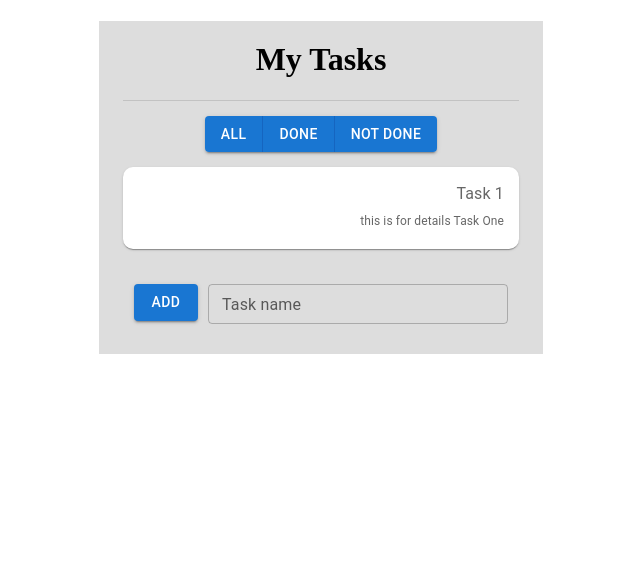
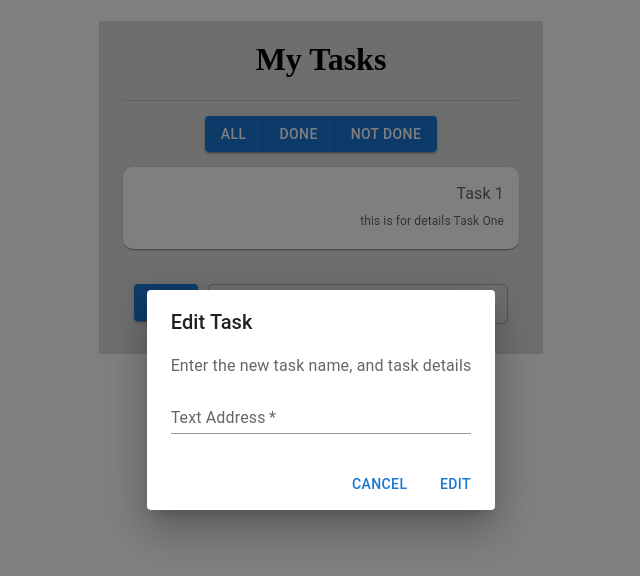
Before and after one commit to Amr-Safwat/Todo-list, a React (Vite) app: page / in a window 1280 px wide. Both pictures are taken after a click on the button 517 px from the left and 208 px from the top of the page. Shown: the top 576 px of the page, without its empty margins (319-959 px from the left). Built offline with nearby package versions, Linux system fonts and the light colour scheme; some icons are missing.

Commit message:
Create function to update tasks

```diff
--- a/src/components/Todo.jsx
+++ b/src/components/Todo.jsx
@@ -15,8 +15,9 @@ import DialogTitle from '@mui/material/DialogTitle';
 import DialogActions from '@mui/material/DialogActions';
 import DialogContent from '@mui/material/DialogContent';
 import DialogContentText from '@mui/material/DialogContentText';
+import {TextField} from '@mui/material';
 
-export default function Todo({task, setTasks, handleCheck, handleDelete}) {
+export default function Todo({task, handleCheck, handleDelete, handleEdit}) {
   const [open, setOpen] = React.useState(false);
   // Open and close to alert
   const handleClickOpen = () => {
@@ -28,6 +29,27 @@ export default function Todo({task, setTasks, handleCheck, handleDelete}) {
     value? handleDelete(task.id) : null;
   };
   // Open and close to alert/
+  // Open and close edit dialog
+    const [openEditDialog, setopenEditDialog] = React.useState(false);
+
+    const handleOpenEdit = () => {
+      setopenEditDialog(true);
+    };
+
+    const handleCloseEdit = () => {
+      setopenEditDialog(false);
+    };
+
+    const handleSubmit = (event) => {
+      event.preventDefault();
+      const formData = new FormData(event.currentTarget);
+      const formJson = Object.fromEntries(formData.entries());
+      const text = formJson.text;
+      console.log(text);
+      handleEdit(task.id, text)
+      handleCloseEdit();
+    };
+  // Open and close edit dialog/
 
   return (
     <>
@@ -56,7 +78,7 @@ export default function Todo({task, setTasks, handleCheck, handleDelete}) {
               >
                 <DeleteIcon />
               </IconButton>
-              <IconButton aria-label="edit">
+              <IconButton aria-label="edit" onClick={handleOpenEdit}>
                 <EditIcon />
               </IconButton>
               <IconButton
@@ -109,6 +131,36 @@ export default function Todo({task, setTasks, handleCheck, handleDelete}) {
         </DialogActions>
       </Dialog>
       {/* /Alert before delete */}
+
+      {/* Edit Dialog */}
+      <Dialog open={openEditDialog} onClose={handleCloseEdit}>
+        <DialogTitle>Edit Task</DialogTitle>
+        <DialogContent>
+          <DialogContentText>
+            Enter the new task name, and task details
+          </DialogContentText>
+          <form onSubmit={handleSubmit} id="subscription-form">
+            <TextField
+              autoFocus
+              required
+              margin="dense"
+              id="name"
+              name="text"
+              label="Text Address"
+              type="text"
+              fullWidth
+              variant="standard"
+            />
+          </form>
+        </DialogContent>
+        <DialogActions>
+          <Button onClick={handleCloseEdit}>Cancel</Button>
+          <Button type="submit" form="subscription-form">
+            Edit
+          </Button>
+        </DialogActions>
+      </Dialog>
+      {/* Edit Dialog/ */}
     </>
   );
 }
--- a/src/components/TodoList.jsx
+++ b/src/components/TodoList.jsx
@@ -77,6 +77,12 @@ export default function TodoList() {
     }
   }
 
+  function handleEdit(id, text){
+    const newTasks = tasks.map((task)=>{
+      return task.id == id? task.taskName = text: null
+    })
+  }
+
   function viewTasks() {
     if (listView == 'all') {
       return tasks.map((task) => {
@@ -86,6 +92,7 @@ export default function TodoList() {
             task={task}
             handleCheck={handleCheck}
             handleDelete={handleDelete}
+            handleEdit={handleEdit}
           />
         );
       });
@@ -97,6 +104,7 @@ export default function TodoList() {
             task={task}
             handleCheck={handleCheck}
             handleDelete={handleDelete}
+            handleEdit={handleEdit}
           />
         );
       });
@@ -108,6 +116,7 @@ export default function TodoList() {
             task={task}
             handleCheck={handleCheck}
             handleDelete={handleDelete}
+            handleEdit={handleEdit}
           />
         );
       });
```
